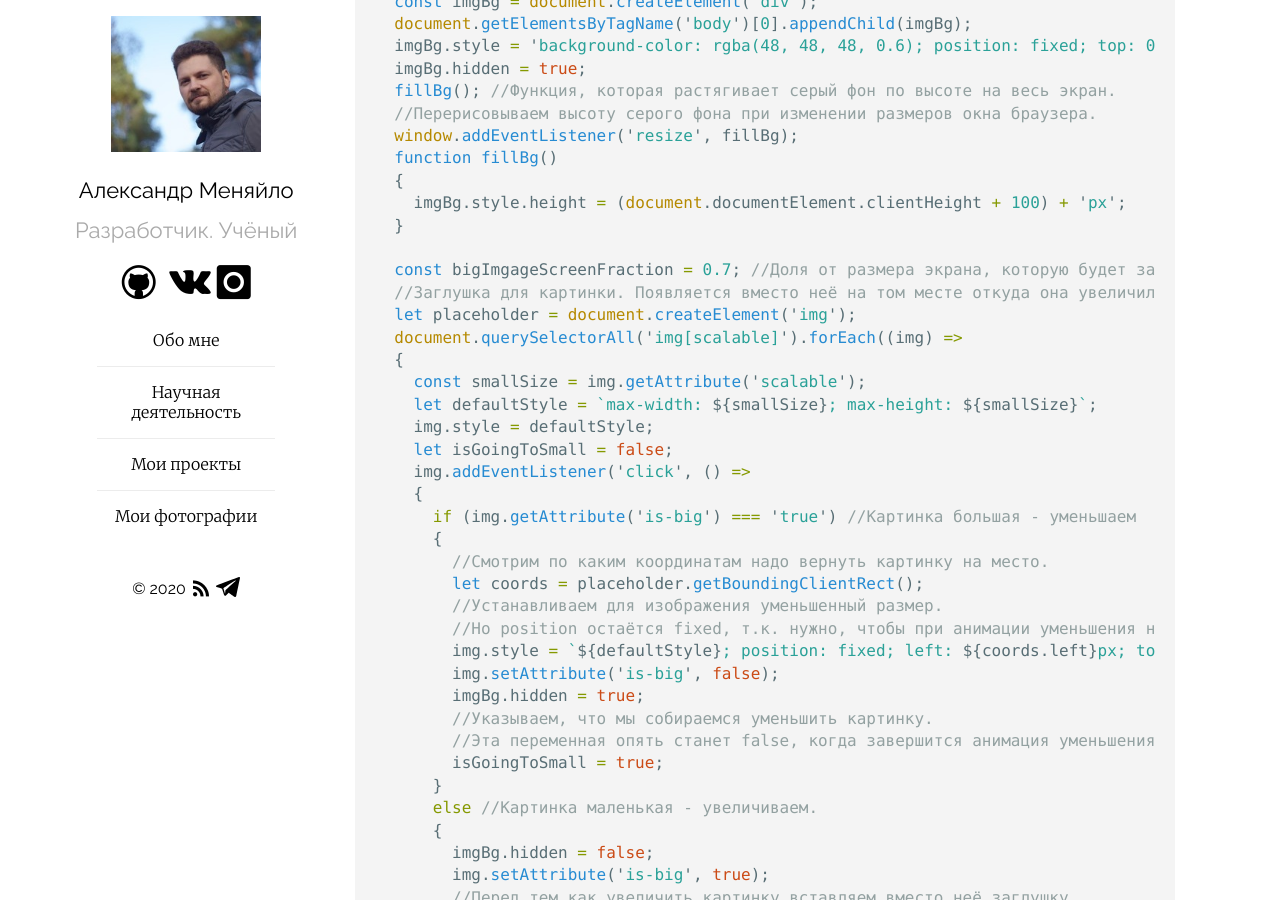
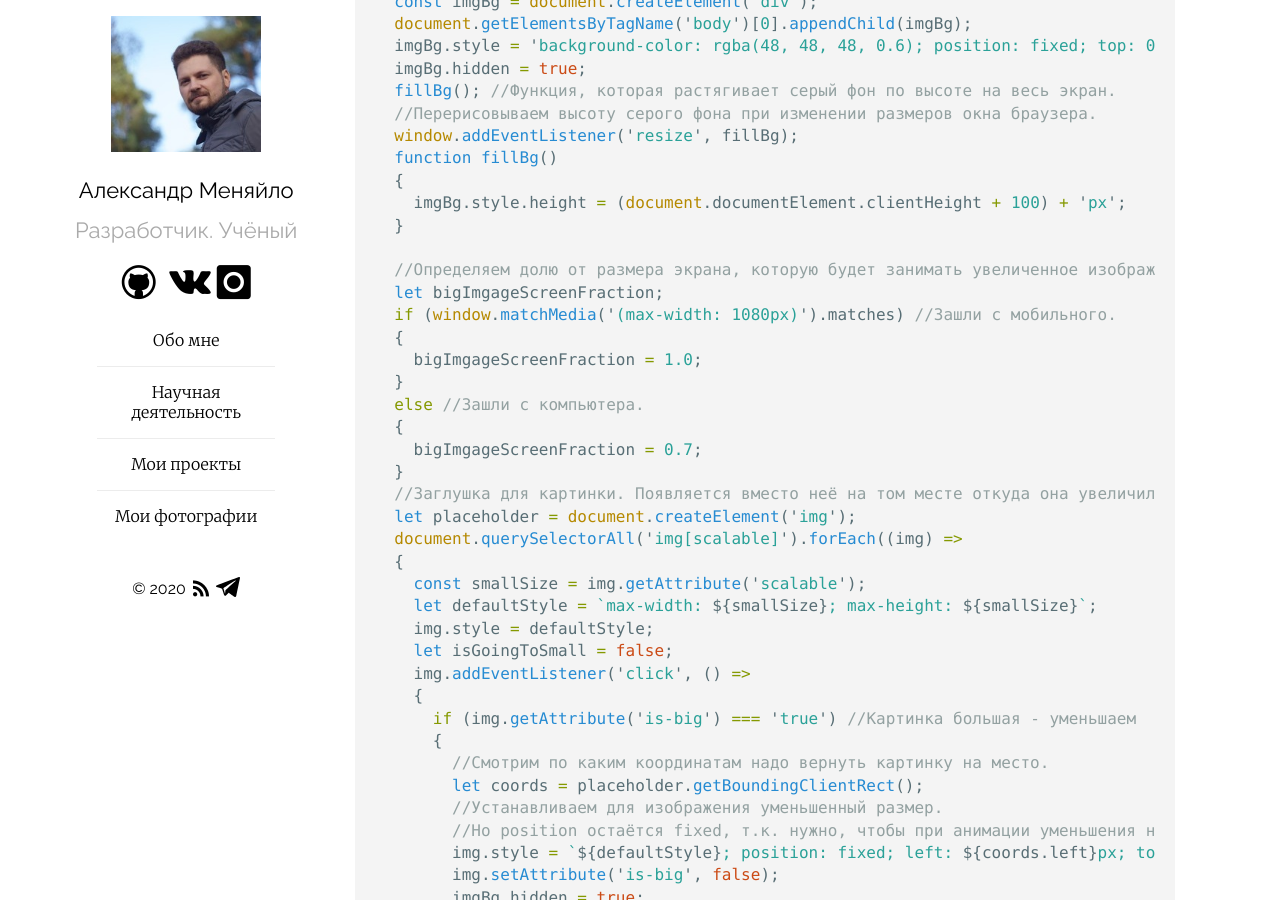
Before and after one commit to Mendeo/mendeo.github.io, a Jekyll site: the page built from _posts/2020-05-05-script-uvelichenie-kartinok.md, in a window 1280 px wide and 900 px high, scrolled down 937 px. Built offline with Jekyll 4.4.1, drawn with Linux system fonts in a browser that asks for light colours.

Commit message:
Добавил в скрипт увеличения картинок проверку на то, с какого устройства зашли.

```diff
--- a/_layouts/default.html
+++ b/_layouts/default.html
@@ -91,7 +91,16 @@
 					imgBg.style.height = (document.documentElement.clientHeight + 100) + 'px';
 				}
 
-				const bigImgageScreenFraction = 0.7; //Доля от размера экрана, которую будет занимать увеличенное изображение
+				//Определяем долю от размера экрана, которую будет занимать увеличенное изображение
+				let bigImgageScreenFraction;
+				if (window.matchMedia('(max-width: 1080px)').matches) //Зашли с мобильного.
+				{
+					bigImgageScreenFraction = 1.0;
+				}
+				else //Зашли с компьютера.
+				{
+					bigImgageScreenFraction = 0.7;
+				}
 				//Заглушка для картинки. Появляется вместо неё на том месте откуда она увеличилась.
 				let placeholder = document.createElement('img');
 				document.querySelectorAll('img[scalable]').forEach((img) =>
--- a/_posts/2020-05-05-script-uvelichenie-kartinok.md
+++ b/_posts/2020-05-05-script-uvelichenie-kartinok.md
@@ -47,7 +47,16 @@ has_scalable_images: true
     imgBg.style.height = (document.documentElement.clientHeight + 100) + 'px';
   }
 
-  const bigImgageScreenFraction = 0.7; //Доля от размера экрана, которую будет занимать увеличенное изображение
+  //Определяем долю от размера экрана, которую будет занимать увеличенное изображение
+  let bigImgageScreenFraction;
+  if (window.matchMedia('(max-width: 1080px)').matches) //Зашли с мобильного.
+  {
+    bigImgageScreenFraction = 1.0;
+  }
+  else //Зашли с компьютера.
+  {
+    bigImgageScreenFraction = 0.7;
+  }
   //Заглушка для картинки. Появляется вместо неё на том месте откуда она увеличилась.
   let placeholder = document.createElement('img');
   document.querySelectorAll('img[scalable]').forEach((img) =>
```
Also changed, not shown: other parts of _posts/2020-05-05-script-uvelichenie-kartinok.md (+1 -1 lines).
